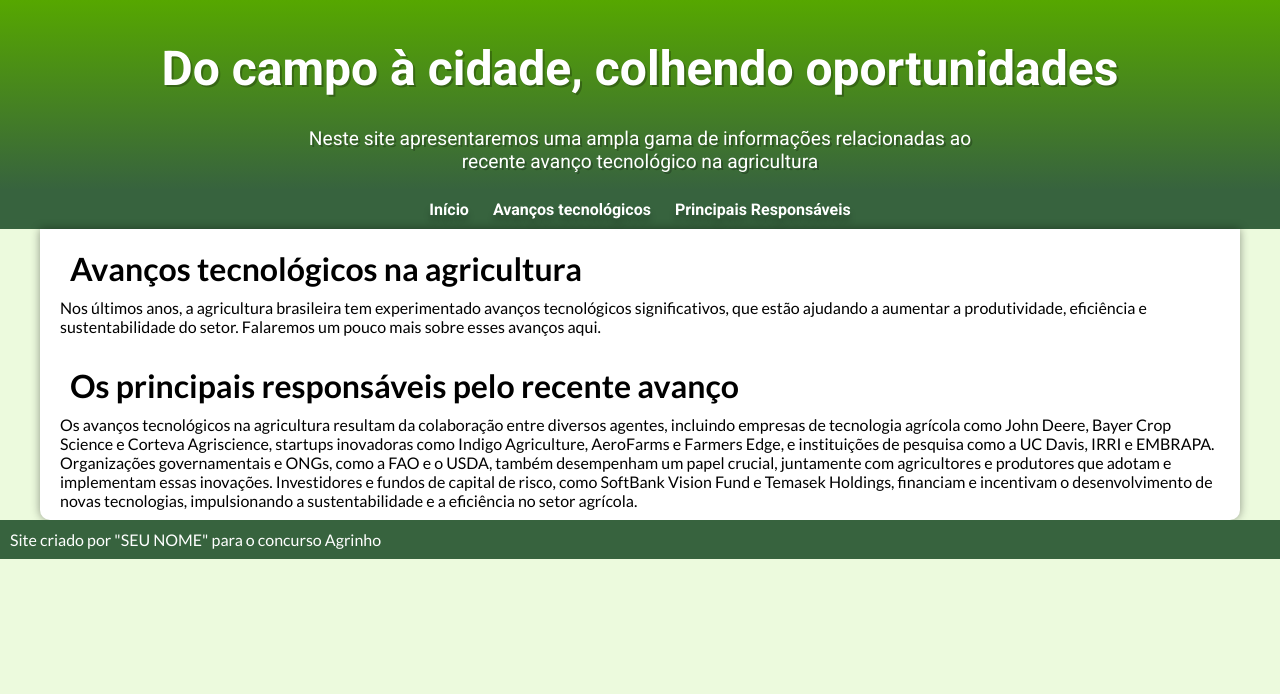
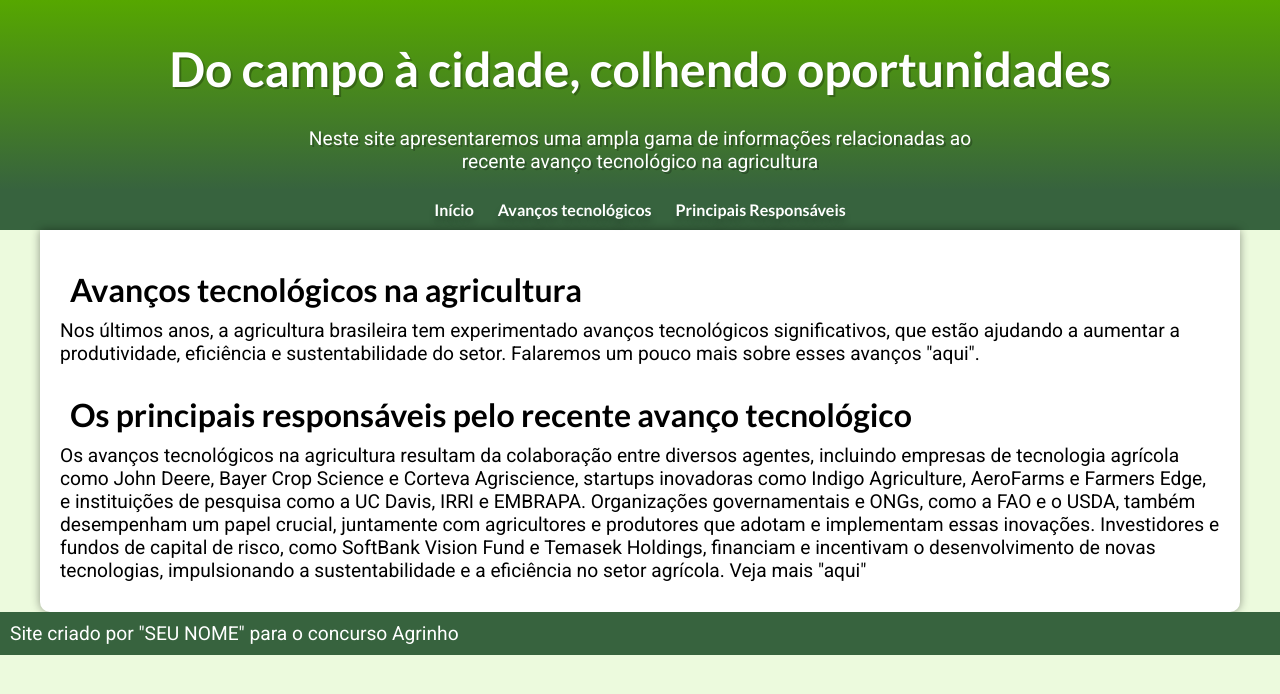
Before and after one commit to GusthavoHenrique/AGRINHO2, a plain HTML site: page index.html in a window 1280 px wide. Drawn offline with Linux system fonts and the light colour scheme.

Commit message:
Add files via upload

```diff
--- a/index.html
+++ b/index.html
@@ -30,16 +30,16 @@
             <h2>Avanços tecnológicos na agricultura</h2>
             <p>Nos últimos anos, a agricultura brasileira tem experimentado avanços tecnológicos significativos, que
                 estão ajudando a aumentar a produtividade, eficiência e sustentabilidade do setor. Falaremos um pouco
-                mais sobre esses avanços aqui.
+                mais sobre esses avanços "aqui".
             </p>
-            <h2>Os principais responsáveis pelo recente avanço</h2>
+            <h2>Os principais responsáveis pelo recente avanço tecnológico</h2>
             <p>Os avanços tecnológicos na agricultura resultam da colaboração entre diversos agentes, incluindo empresas
                 de tecnologia agrícola como John Deere, Bayer Crop Science e Corteva Agriscience, startups inovadoras
                 como Indigo Agriculture, AeroFarms e Farmers Edge, e instituições de pesquisa como a UC Davis, IRRI e
                 EMBRAPA. Organizações governamentais e ONGs, como a FAO e o USDA, também desempenham um papel crucial,
                 juntamente com agricultores e produtores que adotam e implementam essas inovações. Investidores e fundos
                 de capital de risco, como SoftBank Vision Fund e Temasek Holdings, financiam e incentivam o
-                desenvolvimento de novas tecnologias, impulsionando a sustentabilidade e a eficiência no setor agrícola.
+                desenvolvimento de novas tecnologias, impulsionando a sustentabilidade e a eficiência no setor agrícola. Veja mais "aqui"
             </p>
         </article>
     </main>
--- a/style.css
+++ b/style.css
@@ -29,6 +29,8 @@ body {
     box-shadow: 0px 0px 10px rgba(0, 0, 0, 0.4);
     border-bottom-left-radius: 10px;
     border-bottom-right-radius: 10px;
+    padding-top: 20px;
+    padding-bottom: 20px;
   }
 
   article {
@@ -41,6 +43,7 @@ body {
       font-size: 2em;
       padding-top: 20px;
       padding-left: 20px;
+      font-family: var(--fonte-principal);
   }
 
   h3 {
@@ -48,11 +51,13 @@ body {
     font-size: 1.5em;
       padding-top: 15px;
       padding-left: 20px;
+      font-family: var(--fonte-principal);
   }
 
   p {
-    font-size: 1em;
+    font-size: 1.2em;
     padding: 10px;
+    font-family: var(--fonte-secundaria);
 
   }
 
@@ -74,6 +79,7 @@ body {
     color: white;
     padding: 10px;
     text-decoration: none;
+    font-family: var(--fonte-principal);
     font-weight: bold;
     border-radius: 5px;
     transition-duration: 0.5s;
@@ -85,7 +91,7 @@ body {
   }
 
   .titulo_principal {
-    font-family: var(--fonte-secundaria);
+    font-family: var(--fonte-principal);
     text-align: center;
     color: white;
     margin-bottom: 20px;
@@ -105,6 +111,10 @@ body {
     text-shadow: 2px 2px 0px rgba(0, 0, 0, 0.25);
   }
 
+  .inicio_artigo{
+    text-align: center;
+  }
+
   .container_imagem{
     max-width: 800px;
     min-width: 280px;
```
Also changed, not shown: avancos.html (+1 -0 lines), responsaveis.html (+2 -0 lines).
